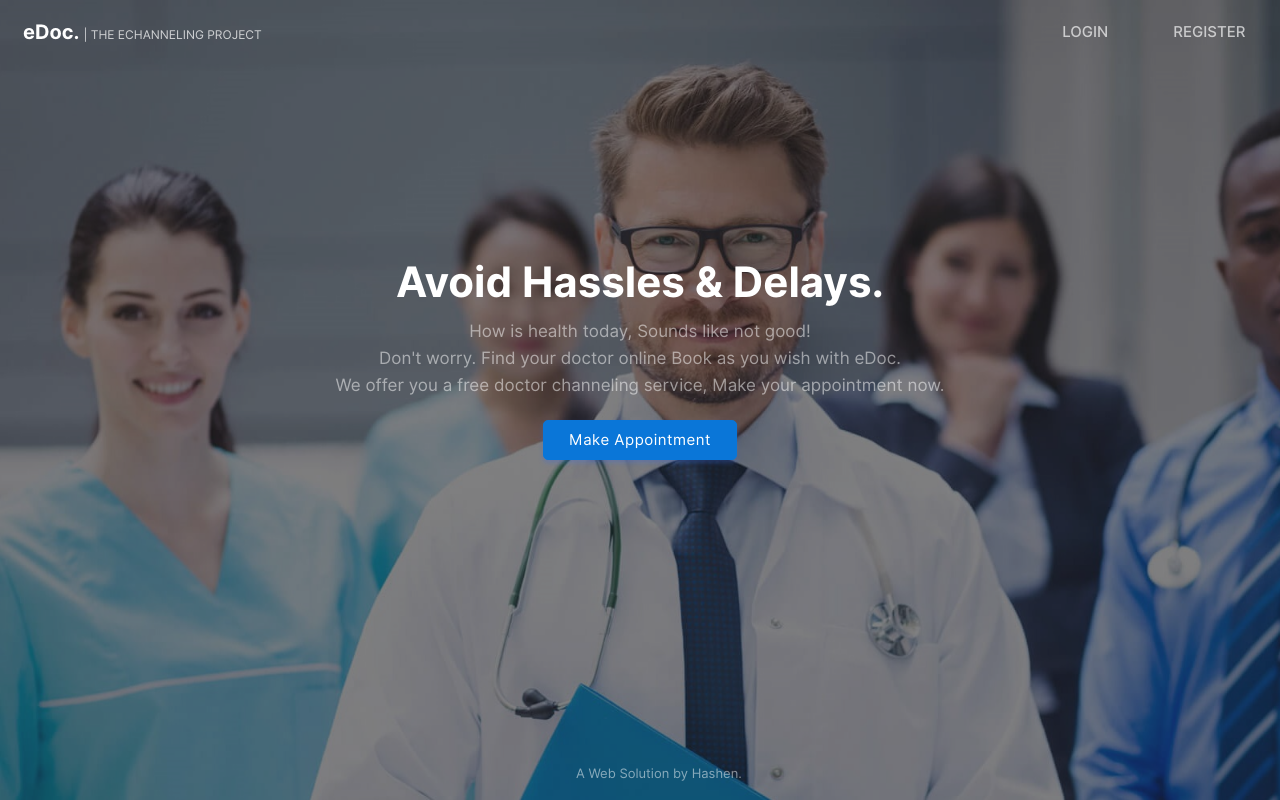
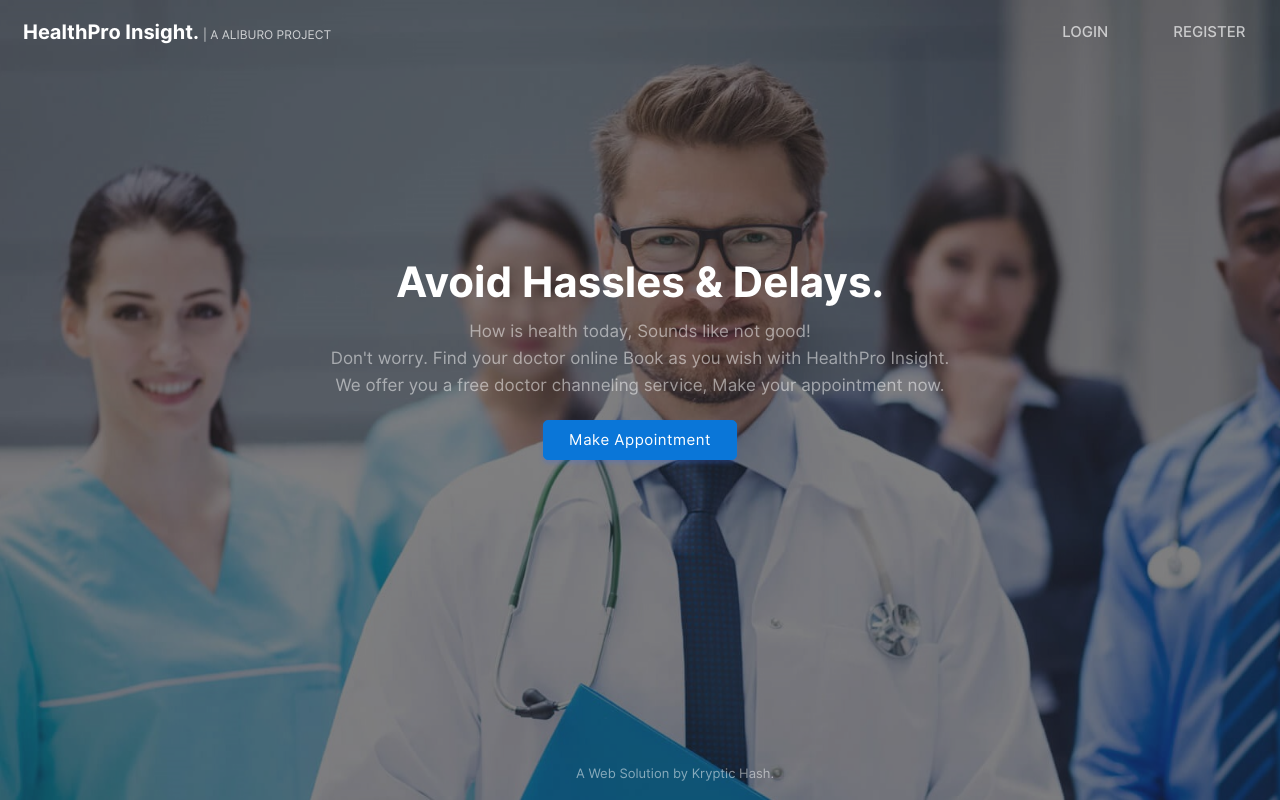
Before and after one commit to 9QIX/HealthPro-Insight, a PHP site: page / in a window 1280 px wide. Run offline with PHP 8.4, Linux system fonts and the light colour scheme.

Commit message:
HealthPro Insight

```diff
--- a/admin/appointment.php
+++ b/admin/appointment.php
@@ -554,7 +554,7 @@
                         <h2></h2>
                         <a class="close" href="doctors.php">&times;</a>
                         <div class="content">
-                            eDoc Web App<br>
+                            HealthPro Insight Web App<br>
 
                         </div>
                         <div style="display: flex;justify-content: center;">
--- a/admin/doctors.php
+++ b/admin/doctors.php
@@ -321,7 +321,7 @@
                         <h2></h2>
                         <a class="close" href="doctors.php">&times;</a>
                         <div class="content">
-                            eDoc Web App<br>
+                            HealthPro Insight Web App<br>
 
                         </div>
                         <div style="display: flex;justify-content: center;">
--- a/doctor/appointment.php
+++ b/doctor/appointment.php
@@ -513,7 +513,7 @@
                         <h2></h2>
                         <a class="close" href="doctors.php">&times;</a>
                         <div class="content">
-                            eDoc Web App<br>
+                            HealthPro Insight Web App<br>
 
                         </div>
                         <div style="display: flex;justify-content: center;">
--- a/doctor/doctors.php
+++ b/doctor/doctors.php
@@ -323,7 +323,7 @@
                         <h2></h2>
                         <a class="close" href="doctors.php">&times;</a>
                         <div class="content">
-                            eDoc Web App<br>
+                            HealthPro Insight Web App<br>
 
                         </div>
                         <div style="display: flex;justify-content: center;">
--- a/doctor/settings.php
+++ b/doctor/settings.php
@@ -283,7 +283,7 @@
                         <h2></h2>
                         <a class="close" href="settings.php">&times;</a>
                         <div class="content">
-                            eDoc Web App<br>
+                            HealthPro Insight Web App<br>
 
                         </div>
                         <div style="display: flex;justify-content: center;">
--- a/index.html
+++ b/index.html
@@ -1,70 +1,64 @@
 <!DOCTYPE html>
 <html lang="en">
   <head>
-    <meta charset="UTF-8">
-    <meta http-equiv="X-UA-Compatible" content="IE=edge">
-    <meta name="viewport" content="width=device-width, initial-scale=1.0">
-    <link rel="stylesheet" href="css/animations.css">
-    <link rel="stylesheet" href="css/main.css">
-    <link rel="stylesheet" href="css/index.css">
-    <title>eDoc</title>
+    <meta charset="UTF-8" />
+    <meta http-equiv="X-UA-Compatible" content="IE=edge" />
+    <meta name="viewport" content="width=device-width, initial-scale=1.0" />
+    <link rel="stylesheet" href="css/animations.css" />
+    <link rel="stylesheet" href="css/main.css" />
+    <link rel="stylesheet" href="css/index.css" />
+    <title>HealthPro Insight</title>
     <style>
-        table{
+      table {
         animation: transitionIn-Y-bottom 0.5s;
       }
     </style>
-
   </head>
   <body>
-
     <div class="full-height">
       <center>
         <table border="0">
           <tr>
             <td width="80%">
-                    <font class="edoc-logo">eDoc. </font>
-                    <font class="edoc-logo-sub">| THE ECHANNELING PROJECT</font>
+              <font class="edoc-logo">HealthPro Insight. </font>
+              <font class="edoc-logo-sub">| A ALIBURO PROJECT</font>
             </td>
             <td width="10%">
-                   <a href="login.php"  class="non-style-link"><p class="nav-item">LOGIN</p></a>
+              <a href="login.php" class="non-style-link"><p class="nav-item">LOGIN</p></a>
             </td>
-                <td  width="10%">
-                    <a href="signup.php" class="non-style-link"><p class="nav-item" style="padding-right: 10px;">REGISTER</p></a>
+            <td width="10%">
+              <a href="signup.php" class="non-style-link"><p class="nav-item" style="padding-right: 10px">REGISTER</p></a>
             </td>
           </tr>
 
           <tr>
-                <td  colspan="3">
+            <td colspan="3">
               <p class="heading-text">Avoid Hassles & Delays.</p>
-
             </td>
           </tr>
           <tr>
-                <td  colspan="3">
-                    <p class="sub-text2">How is health today, Sounds like not good!<br>Don't worry. Find your doctor online Book as you wish with eDoc. <br>
-                    We offer you a free doctor channeling service, Make your appointment now.</p>
+            <td colspan="3">
+              <p class="sub-text2">
+                How is health today, Sounds like not good!<br />Don't worry. Find your doctor online Book as you wish with HealthPro Insight. <br />
+                We offer you a free doctor channeling service, Make your appointment now.
+              </p>
             </td>
           </tr>
           <tr>
-
             <td colspan="3">
               <center>
-                    <a href="login.php" >
-                        <input type="button" value="Make Appointment" class="login-btn btn-primary btn" style="padding-left: 25px;padding-right: 25px;padding-top: 10px;padding-bottom: 10px;">
+                <a href="login.php">
+                  <input type="button" value="Make Appointment" class="login-btn btn-primary btn" style="padding-left: 25px; padding-right: 25px; padding-top: 10px; padding-bottom: 10px" />
                 </a>
               </center>
             </td>
-
           </tr>
           <tr>
-                <td colspan="3">
-
-                </td>
+            <td colspan="3"></td>
           </tr>
         </table>
-        <p class="sub-text2 footer-hashen">A Web Solution by Hashen.</p>
+        <p class="sub-text2 footer-hashen">A Web Solution by Kryptic Hash.</p>
       </center>
-
     </div>
   </body>
 </html>
--- a/patient/appointment.php
+++ b/patient/appointment.php
@@ -433,7 +433,7 @@
                         <h2></h2>
                         <a class="close" href="doctors.php">&times;</a>
                         <div class="content">
-                            eDoc Web App<br>
+                            HealthPro Insight Web App<br>
 
                         </div>
                         <div style="display: flex;justify-content: center;">
--- a/patient/doctors.php
+++ b/patient/doctors.php
@@ -325,7 +325,7 @@
                         <h2></h2>
                         <a class="close" href="doctors.php">&times;</a>
                         <div class="content">
-                            eDoc Web App<br>
+                            HealthPro Insight Web App<br>
 
                         </div>
                         <div style="display: flex;justify-content: center;">
--- a/patient/settings.php
+++ b/patient/settings.php
@@ -286,7 +286,7 @@
                         <h2></h2>
                         <a class="close" href="settings.php">&times;</a>
                         <div class="content">
-                            eDoc Web App<br>
+                            HealthPro Insight Web App<br>
 
                         </div>
                         <div style="display: flex;justify-content: center;">
```
Lines whose indentation alone changed are shown as unchanged.
